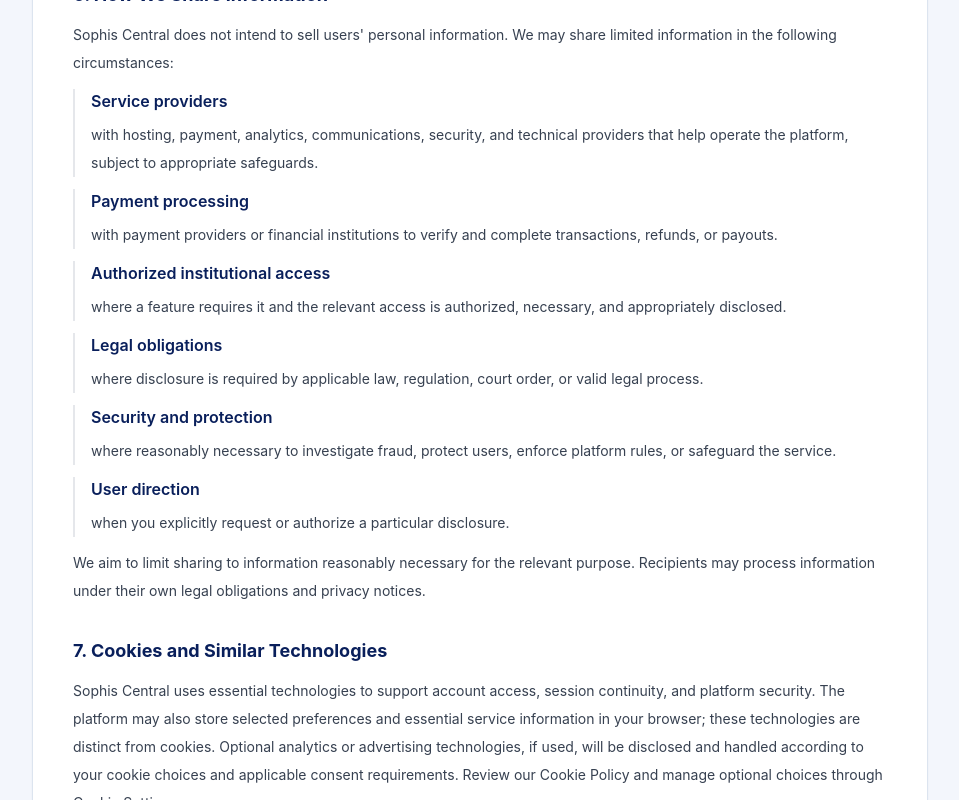
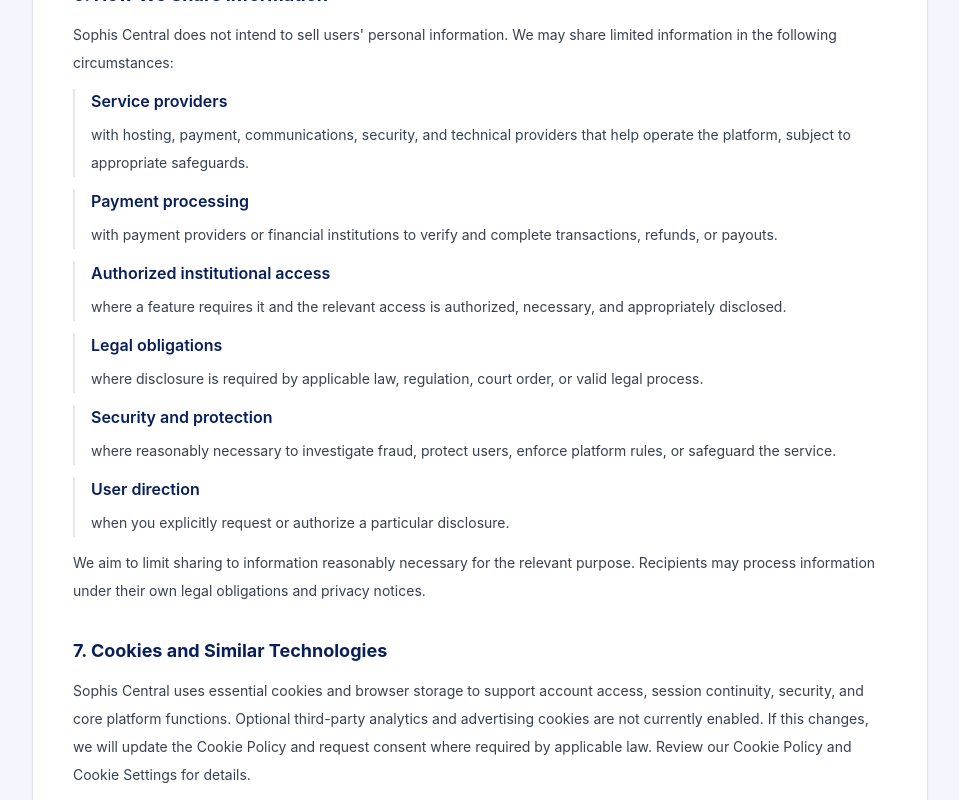
Before and after one commit to ReignnRule11/Sophia-Central-frontend, a React (Vite) app: page /privacy in a window 1280 px wide. Shown: the part 2460-3260 px from the top of the page, without its empty margins (160-1119 px from the left). Built offline with nearby package versions, Linux system fonts and the light colour scheme; no server answers.

Commit message:
Align privacy disclosures with current service providers and cookie integrations

```diff
--- a/src/pages/LegalPage.tsx
+++ b/src/pages/LegalPage.tsx
@@ -41,14 +41,14 @@ const privacySections: PolicySection[] = [
     'Access restrictions are intended to control availability, but no technical restriction can guarantee absolute confidentiality. Users should not upload information that they are not entitled to disclose.',
   ]},
   { title: '6. How We Share Information', paragraphs: ['Sophis Central does not intend to sell users\' personal information. We may share limited information in the following circumstances:'], subSections: [
-    { title: 'Service providers', paragraphs: ['with hosting, payment, analytics, communications, security, and technical providers that help operate the platform, subject to appropriate safeguards.'] },
+    { title: 'Service providers', paragraphs: ['with hosting, payment, communications, security, and technical providers that help operate the platform, subject to appropriate safeguards.'] },
     { title: 'Payment processing', paragraphs: ['with payment providers or financial institutions to verify and complete transactions, refunds, or payouts.'] },
     { title: 'Authorized institutional access', paragraphs: ['where a feature requires it and the relevant access is authorized, necessary, and appropriately disclosed.'] },
     { title: 'Legal obligations', paragraphs: ['where disclosure is required by applicable law, regulation, court order, or valid legal process.'] },
     { title: 'Security and protection', paragraphs: ['where reasonably necessary to investigate fraud, protect users, enforce platform rules, or safeguard the service.'] },
     { title: 'User direction', paragraphs: ['when you explicitly request or authorize a particular disclosure.'] },
   ], closingParagraphs: ['We aim to limit sharing to information reasonably necessary for the relevant purpose. Recipients may process information under their own legal obligations and privacy notices.']},
-  { title: '7. Cookies and Similar Technologies', paragraphs: ['Sophis Central uses essential technologies to support account access, session continuity, and platform security. The platform may also store selected preferences and essential service information in your browser; these technologies are distinct from cookies. Optional analytics or advertising technologies, if used, will be disclosed and handled according to your cookie choices and applicable consent requirements. Review our Cookie Policy and manage optional choices through Cookie Settings.']},
+  { title: '7. Cookies and Similar Technologies', paragraphs: ['Sophis Central uses essential cookies and browser storage to support account access, session continuity, security, and core platform functions. Optional third-party analytics and advertising cookies are not currently enabled. If this changes, we will update the Cookie Policy and request consent where required by applicable law. Review our Cookie Policy and Cookie Settings for details.']},
   { title: '8. Data Storage and Security', paragraphs: ['We take reasonable technical and organizational measures to protect personal information against unauthorized access, loss, alteration, disclosure, or misuse. Depending on implementation, these measures may include access controls, secure authentication, encryption, monitoring, backups, and restricted administrative permissions. No internet-based service can guarantee complete security. Users should protect their login credentials and report suspected unauthorized access promptly.']},
   { title: '9. Data Retention', paragraphs: ['We retain personal information for as long as reasonably necessary to provide the service, maintain account, academic and financial records, address disputes, prevent fraud, and meet legal or regulatory obligations. Financial and transaction records may need to be retained after an account is closed where required for accounting, audit, dispute-resolution, or legal purposes. When information is no longer required, we will take appropriate steps to delete, anonymize, or securely dispose of it, subject to lawful retention requirements.']},
   { title: '10. Your Privacy Rights', paragraphs: ['Subject to applicable law, you may have the right to request access to personal information, correction of inaccurate or incomplete information, deletion of certain information, restriction of or objection to particular processing, withdrawal of consent where consent is the basis, or a copy of certain information you provided. You may also have the right to complain to the relevant data-protection authority.', 'To exercise an applicable right, contact {{GENERAL_EMAIL}}. We may need to verify your identity before responding. Some information may be retained where the law permits or requires it.']},
```
